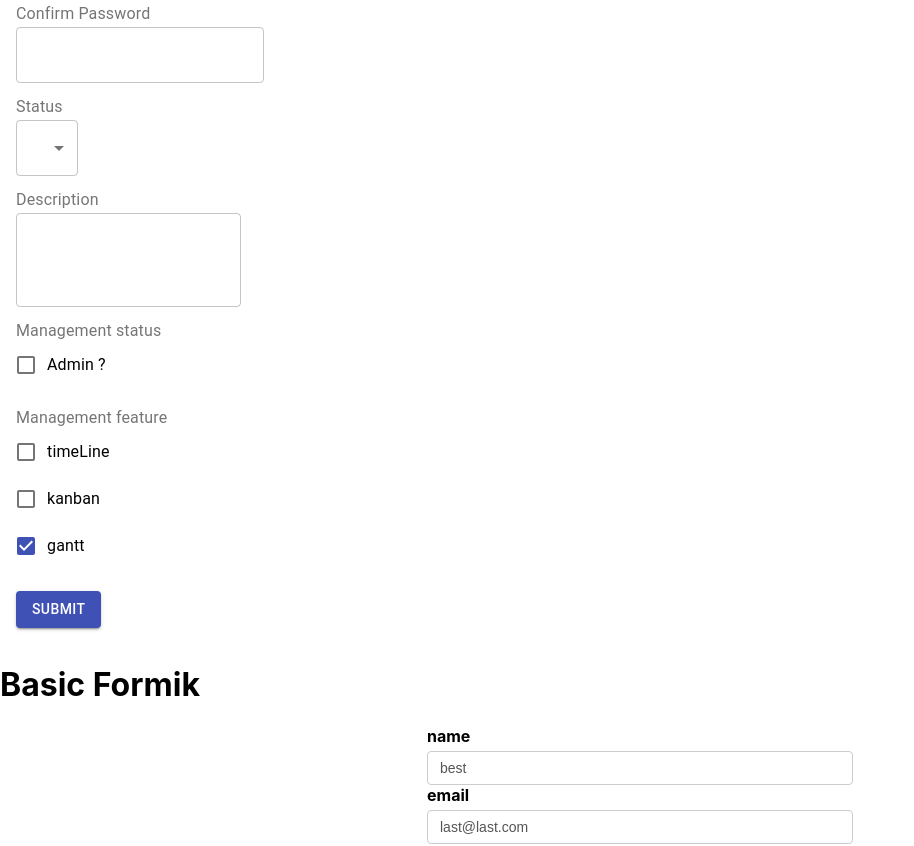
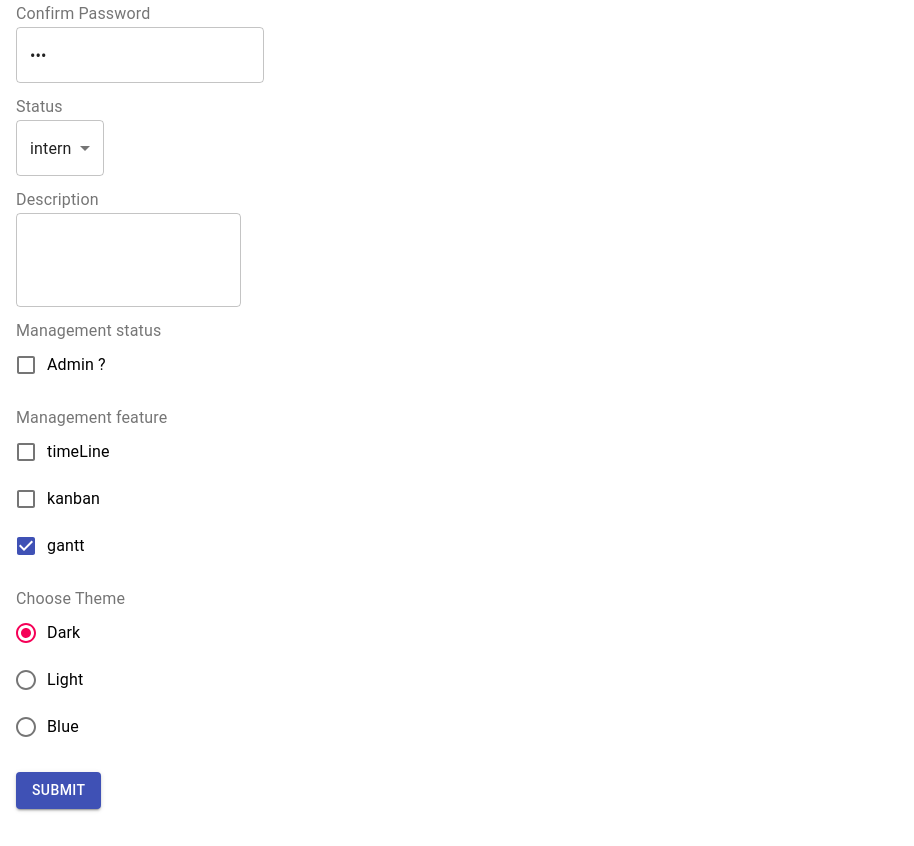
Before and after one commit to yescine/formik-Mui, a React (Create React App) app: page / in a window 1280 px wide. Shown: the part 320-1166 px from the top of the page, without its empty margins (0-914 px from the left). Built offline with nearby package versions, Linux system fonts and the light colour scheme.

Commit message:
add radio group Mui

```diff
--- a/src/container/FormikControl.jsx
+++ b/src/container/FormikControl.jsx
@@ -5,7 +5,7 @@ import Select from './Forms/Select';
 import RadioButtons from './Forms/RadioButtons';
 import CheckboxGroup from './Forms/CheckboxGroup';
 import DatePicker from './Forms/DatePicker';
-import {TexFieldMui, CheckBoxMuiBool, CheckBoxMuiGroup} from './Forms/MaterialUiInput';
+import {TexFieldMui, CheckBoxMuiBool, CheckBoxMuiGroup, RadioButtonMui} from './Forms/MaterialUiInput';
 
 function FormikControl (props) {
   const { control, ...rest } = props;
@@ -28,6 +28,8 @@ function FormikControl (props) {
     return <CheckBoxMuiBool {...rest} />;
   case 'CheckBoxMuiGroup':
     return <CheckBoxMuiGroup {...rest} />;
+  case 'RadioButtonMui':
+    return <RadioButtonMui {...rest} />;
   default:
     return null;
   }
--- a/src/container/Forms/MaterialUiInput.js
+++ b/src/container/Forms/MaterialUiInput.js
@@ -8,7 +8,7 @@ import FormGroup from '@material-ui/core/FormGroup';
 import FormControlLabel from '@material-ui/core/FormControlLabel';
 import FormHelperText from '@material-ui/core/FormHelperText';
 import TextField from '@material-ui/core/TextField';
-import { Checkbox, InputAdornment, MenuItem } from '@material-ui/core';
+import { Checkbox, InputAdornment, MenuItem, Radio, RadioGroup } from '@material-ui/core';
 
 export function TexFieldMui (props) {
   const { label, name, validate, options, InputAbormentSt, InputAbormentEnd, ...rest } = props;
@@ -96,7 +96,7 @@ export function CheckBoxMuiGroup (props) {
                             if (!result.includes(option.value))result.push(option.value);
                             form.setFieldValue(name, result);
                           } else {
-                            result = result.filter(elem => elem !== option.value)
+                            result = result.filter(elem => elem !== option.value);
                             form.setFieldValue(name, result);
                           }
                         }}
@@ -116,3 +116,34 @@ export function CheckBoxMuiGroup (props) {
     </Field>
   );
 }
+
+export function RadioButtonMui (props) {
+  const { name, label, validate, options, ...rest } = props;
+  return (
+    <Field validate={validate?validate:null} name={name}>
+      {({ field, form, meta }) => {
+        return (
+          <FormControl>
+            <FormLabel htmlFor={name}>{label}</FormLabel>
+            <RadioGroup
+              {...rest}
+              {...field}
+              name={name}
+              value={form.values[name]}
+              // onChange={event => {
+              //   console.log('Radio', event.target.value);
+              // }}
+            >
+              {options.map(option => (
+                <FormControlLabel value={option.value} control={<Radio />} label={option.label} />
+              ))}
+            </RadioGroup>
+            <FormHelperText>
+              <TextError>{meta.touched && form.errors[name]}</TextError>
+            </FormHelperText>
+          </FormControl>
+        );
+      }}
+    </Field>
+  );
+}
--- a/src/views/Registration.jsx
+++ b/src/views/Registration.jsx
@@ -6,14 +6,15 @@ import Grid from '@material-ui/core/Grid';
 import Button from '@material-ui/core/Button';
 
 const initialValues = {
-  username:'',
+  username:'qwe',
   email: 'dev@ex.com',
-  password:'',
-  confirmPassword:'',
-  status:'',
+  password:'qwe',
+  confirmPassword:'qwe',
+  status:'intern',
   description:'',
-  isAdmin:true,
-  feature:['gantt']
+  isAdmin:false,
+  feature:['gantt'],
+  theme:'dark'
 };
 
 const statusOptions=[
@@ -26,6 +27,13 @@ const featureOptions=[
   {key:'kanban', value:'kanban'},
   {key:'gantt', value:'gantt'},
 ];
+
+const themeOptions=[
+  {label:'Dark', value:'dark'},
+  {label:'Light', value:'light'},
+  {label:'Blue', value:'blue'},
+];
+
 function Registration () {
 
   const validationSchema = Yup.object({
@@ -55,6 +63,7 @@ function Registration () {
     {control:'TextFieldMui', type:'text', multiline:true, rows:3, label:'Description', name:'description'},
     {control:'CheckBoxMuiBool', label:'Management status',placeholder:'Admin ?', name:'isAdmin'},
     {control:'CheckBoxMuiGroup', label:'Management feature', name:'feature', options:featureOptions},
+    {control:'RadioButtonMui', label:'Choose Theme', name:'theme', options:themeOptions},
 
   ];
   return (
```
